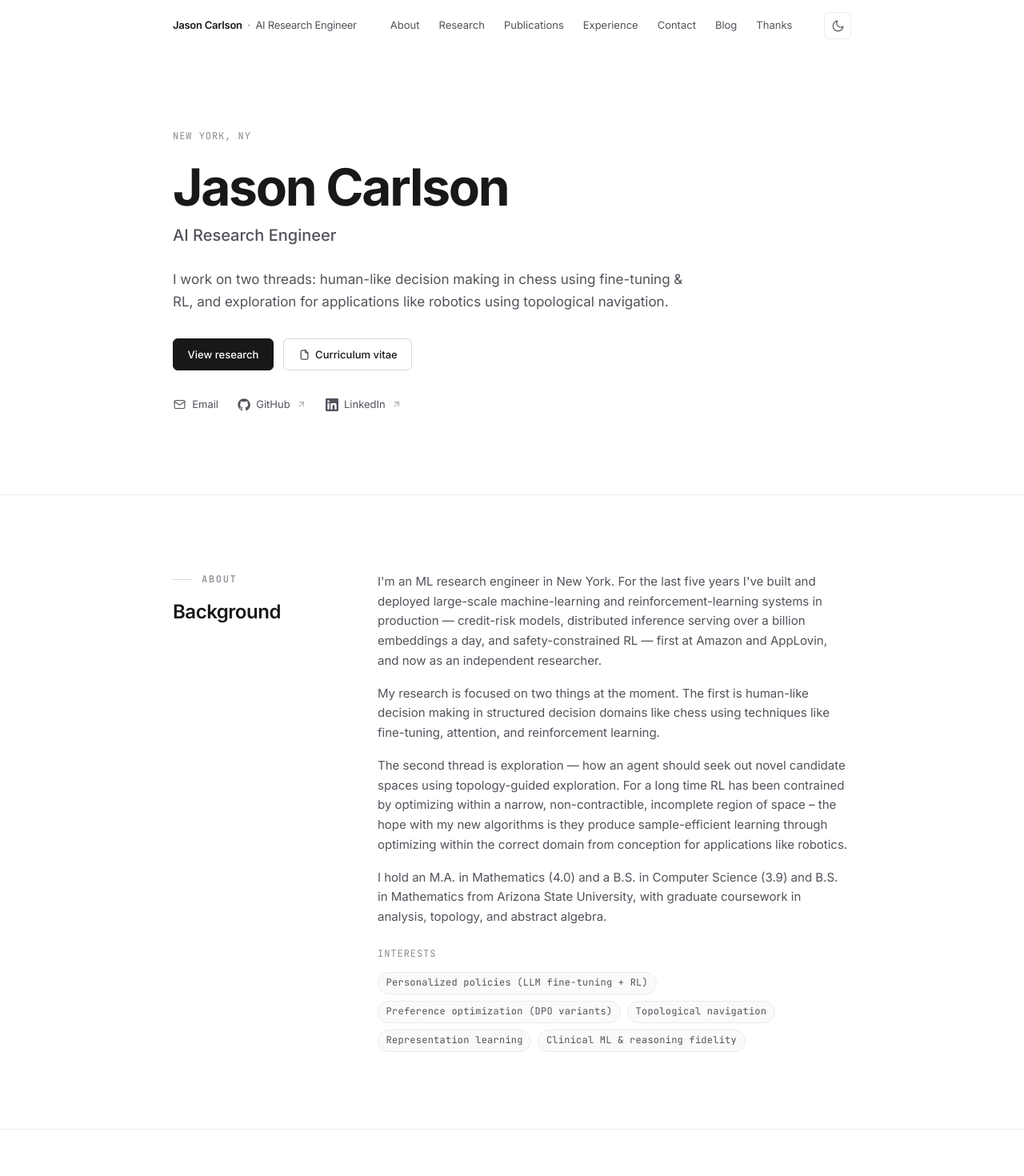
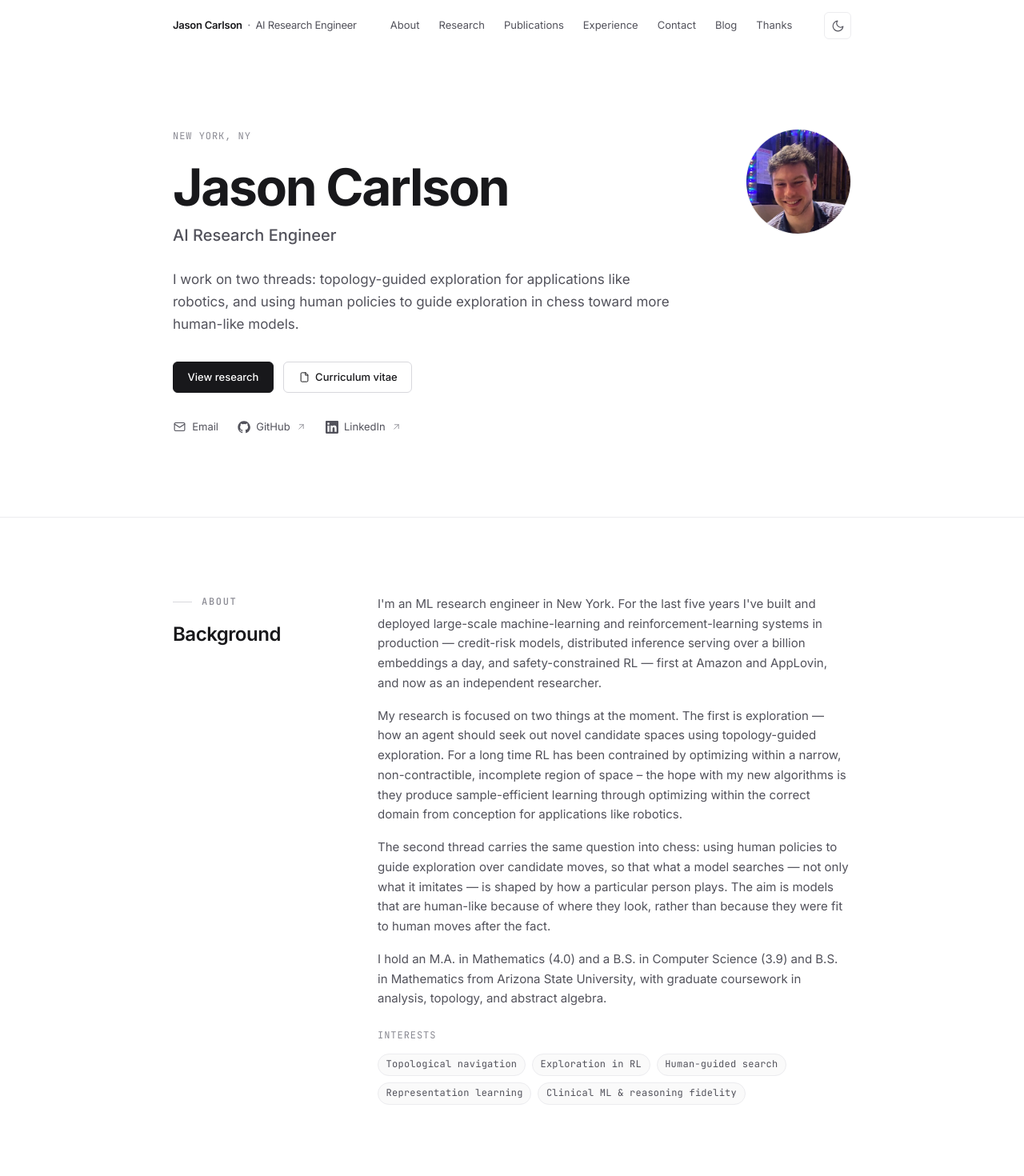
Before and after one commit to jcarlson212/personal-research-website, a React (Vite) app: page / in a window 1280 px wide. Shown: the top 1470 px of the page at 80% size. Built offline with nearby package versions, Linux system fonts and the light colour scheme.

Commit message:
update topology notes

```diff
--- a/src/components/Hero.tsx
+++ b/src/components/Hero.tsx
@@ -4,7 +4,10 @@ import { GitHub, LinkedIn, Mail, Document, ArrowUpRight } from './icons'
 export default function Hero() {
   return (
     <section className="hero section--flush" id="top">
-      <div className="container">
+      <div className="container hero__inner">
+        <span className="hero__photo">
+          <img src={profile.photo} alt={profile.name} width={440} height={440} />
+        </span>
         <p className="hero__eyebrow">{profile.location}</p>
         <h1 className="hero__name">{profile.name}</h1>
         <p className="hero__title">{profile.title}</p>
--- a/src/components/Research.tsx
+++ b/src/components/Research.tsx
@@ -117,6 +117,18 @@ function ProgramCard({ program }: { program: Program }) {
               </h4>
               <p className="stage__venue">{s.venue}</p>
               <p className="stage__summary">{s.summary}</p>
+              {s.figure && (
+                <figure className="stage__figure">
+                  <img
+                    src={s.figure.src}
+                    alt={s.figure.alt}
+                    loading="lazy"
+                  />
+                  <figcaption className="stage__figure-caption">
+                    {s.figure.caption}
+                  </figcaption>
+                </figure>
+              )}
               {s.images && (
                 <figure className="stage__gallery">
                   <div className="stage__gallery-grid">
--- a/src/data/content.ts
+++ b/src/data/content.ts
@@ -25,8 +25,9 @@ export const profile = {
   name: 'Jason Carlson',
   title: 'AI Research Engineer',
   location: 'New York, NY',
+  photo: '/profile.jpg',
   tagline:
-    'I work on two threads: human-like decision making in chess using fine-tuning & RL, and exploration for applications like robotics using topological navigation.',
+    'I work on two threads: topology-guided exploration for applications like robotics, and using human policies to guide exploration in chess toward more human-like models.',
   email: 'jcarlson212@gmail.com',
   links: {
     github: 'https://github.com/jcarlson212',
@@ -39,14 +40,14 @@ export const profile = {
 export const about = {
   paragraphs: [
     "I'm an ML research engineer in New York. For the last five years I've built and deployed large-scale machine-learning and reinforcement-learning systems in production — credit-risk models, distributed inference serving over a billion embeddings a day, and safety-constrained RL — first at Amazon and AppLovin, and now as an independent researcher.",
-    'My research is focused on two things at the moment. The first is human-like decision making in structured decision domains like chess using techniques like fine-tuning, attention, and reinforcement learning.',
-    'The second thread is exploration — how an agent should seek out novel candidate spaces using topology-guided exploration. For a long time RL has been contrained by optimizing within a narrow, non-contractible, incomplete region of space – the hope with my new algorithms is they produce sample-efficient learning through optimizing within the correct domain from conception for applications like robotics.',
+    'My research is focused on two things at the moment. The first is exploration — how an agent should seek out novel candidate spaces using topology-guided exploration. For a long time RL has been contrained by optimizing within a narrow, non-contractible, incomplete region of space – the hope with my new algorithms is they produce sample-efficient learning through optimizing within the correct domain from conception for applications like robotics.',
+    'The second thread carries the same question into chess: using human policies to guide exploration over candidate moves, so that what a model searches — not only what it imitates — is shaped by how a particular person plays. The aim is models that are human-like because of where they look, rather than because they were fit to human moves after the fact.',
     'I hold an M.A. in Mathematics (4.0) and a B.S. in Computer Science (3.9) and B.S. in Mathematics from Arizona State University, with graduate coursework in analysis, topology, and abstract algebra.',
   ],
   interests: [
-    'Personalized policies (LLM fine-tuning + RL)',
-    'Preference optimization (DPO variants)',
     'Topological navigation',
+    'Exploration in RL',
+    'Human-guided search',
     'Representation learning',
     'Clinical ML & reasoning fidelity',
   ],
@@ -66,6 +67,8 @@ export interface ProgramStage {
   href?: string
   images?: { src: string; alt: string }[]
   imagesCaption?: string
+  /** A single result figure, rendered larger than the gallery grid. */
+  figure?: { src: string; alt: string; caption: string }
 }
 
 export interface Program {
@@ -80,12 +83,12 @@ export interface Program {
 }
 
 const garrychess: Program = {
-  kicker: 'Research program · Decision-making',
+  kicker: 'Research program · Human-guided search',
   name: 'GarryChess',
   url: 'https://www.garrychess.ai',
   urlLabel: 'garrychess.ai',
   blurb:
-    'A multi-year research program on modeling individual human chess play — how a specific person, at a specific strength, actually chooses their moves. Three connected papers build from imitation, to disentangled style, to adaptive engine search.',
+    'A multi-year research program on using human policies to guide exploration in chess — letting a model of how a specific person plays decide which moves are worth searching at all. Three connected papers move from imitation, to a style representation disentangled from strength, to a learned controller that spends engine search where that person would look.',
   video: {
     src: '/reinforcement_learning_human_chess_example.mp4',
     caption:
@@ -110,7 +113,7 @@ const garrychess: Program = {
       status: 'preprint',
       venue: 'Preprint on arXiv · AAAI submission pending',
       summary:
-        'A compact per-player embedding that captures style disentangled from strength (linear probe recovers rating at only R²=0.06). A rating-conditioned base model — Maia-3 policy plus Stockfish features — explains rating-typical play; a frozen residual leaves the embedding to encode only how a player deviates.',
+        'Matilda decouples search from neural human-policy priors, then recombines them through a residual re-ranker to achieve state-of-the-art elite chess move prediction (+18.5% over Maia-3 23M).',
       href: 'https://arxiv.org/abs/2606.25176',
     },
     {
@@ -165,6 +168,12 @@ const topology: Program = {
       venue: 'In preparation',
       summary:
         'Proof of concept for topology-guided exploration in simple grid spaces, building on top of the work of Go-Explore in hard RL exploration and evaluated on the TopoGym benchmarks.',
+      figure: {
+        src: '/topoexplore/solve-profile.png',
+        alt: 'Solve profile: fraction of TopoGym worlds solved against training steps, comparing Go-Explore with three TopoExplore variants. All three TopoExplore curves rise faster and settle higher than Go-Explore.',
+        caption:
+          'Preview of work in progress — solve profile over a few dozen TopoGym worlds, several seeds each; bands are the spread across seeds. The coverage Go-Explore reaches at 1M steps is matched by TopoExplore at about 0.5M, and by the curvature variants at about 0.3M. Curvature does nearly all of that work — TE + both tracks it closely.',
+      },
     },
     {
       index: 3,
@@ -173,12 +182,12 @@ const topology: Program = {
       status: 'planned',
       venue: 'Planned',
       summary:
-        'If TopoExplore proves out, the plan is to expand to more complicated environments — including world models, through finding exploration opportunities in the latent space.',
+        'If TopoExplore proves out, the plan is to move to robotics environments, where the same exploration machinery applies directly to exploring the real world — and from there to world models, finding exploration opportunities in the latent space.',
     },
   ],
 }
 
-export const programs: Program[] = [garrychess, topology]
+export const programs: Program[] = [topology, garrychess]
 
 /* ---- Other research ------------------------------------------------------ */
 export interface ResearchItem {
--- a/src/styles/components.css
+++ b/src/styles/components.css
@@ -117,6 +117,35 @@
    -------------------------------------------------------------------------- */
 .hero {
   padding-block: clamp(var(--sp-8), 12vh, var(--sp-10)) var(--sp-9);
+}
+.hero__inner {
+  display: grid;
+  grid-template-columns: minmax(0, 1fr) auto;
+  column-gap: var(--sp-6);
+  align-items: start;
+}
+.hero__inner > :not(.hero__photo) {
+  grid-column: 1;
+}
+.hero__photo {
+  grid-column: 2;
+  /* Spans the eyebrow / name / title / tagline block. */
+  grid-row: 1 / span 4;
+  align-self: start;
+  display: block;
+  width: 132px;
+  height: 132px;
+  border-radius: 50%;
+  overflow: hidden;
+  border: 1px solid var(--border);
+}
+.hero__photo img {
+  display: block;
+  width: 100%;
+  height: 100%;
+  object-fit: cover;
+  /* Source is a loose square; zoom and nudge so the face sits centred. */
+  transform: translate(-3%, 7%) scale(1.3);
 }
 .hero__eyebrow {
   font-family: var(--font-mono);
@@ -287,14 +316,15 @@
 .programs {
   display: flex;
   flex-direction: column;
-  gap: var(--sp-5);
 }
 .flagship {
-  border: 1px solid var(--border);
-  border-radius: var(--radius-lg);
-  background: linear-gradient(180deg, var(--bg-subtle), var(--surface));
-  padding: clamp(var(--sp-5), 4vw, var(--sp-7));
-  box-shadow: var(--shadow-sm);
+  padding-block: var(--sp-8);
+}
+.flagship:first-child {
+  padding-top: var(--sp-2);
+}
+.flagship + .flagship {
+  border-top: 1px solid var(--border);
 }
 .flagship__head {
   display: flex;
@@ -450,6 +480,27 @@
   color: var(--text-secondary);
   max-width: 44rem;
 }
+.stage__figure {
+  margin-top: var(--sp-4);
+  max-width: 34rem;
+}
+.stage__figure img {
+  display: block;
+  width: 100%;
+  height: auto;
+  border-radius: calc(var(--radius) / 2);
+}
+/* Plot is rendered on white; flip it to sit on the dark ground without
+   recolouring the series. */
+:root[data-theme='dark'] .stage__figure img {
+  filter: invert(1) hue-rotate(180deg);
+}
+.stage__figure-caption {
+  margin-top: var(--sp-2);
+  font-size: var(--fs-xs);
+  line-height: var(--lh-normal);
+  color: var(--text-muted);
+}
 .stage__gallery {
   margin-top: var(--sp-4);
   max-width: 44rem;
@@ -477,7 +528,8 @@
    Other research grid
    -------------------------------------------------------------------------- */
 .other-research {
-  margin-top: var(--sp-7);
+  border-top: 1px solid var(--border);
+  padding-top: var(--sp-7);
 }
 .other-research__label {
   font-family: var(--font-mono);
@@ -491,17 +543,11 @@
 .research-grid {
   display: grid;
   grid-template-columns: repeat(2, 1fr);
-  gap: var(--sp-4);
+  gap: var(--sp-5);
 }
 .rcard {
-  border: 1px solid var(--border);
-  border-radius: var(--radius);
-  background: var(--surface);
-  padding: var(--sp-5);
-  transition: border-color 0.15s ease, transform 0.15s ease;
-}
-.rcard:hover {
-  border-color: var(--border-strong);
+  border-top: 1px solid var(--border);
+  padding-top: var(--sp-4);
 }
 .rcard__top {
   margin-bottom: var(--sp-3);
@@ -831,6 +877,19 @@
 @media (max-width: 640px) {
   .nav__links {
     display: none;
+  }
+  .hero__inner {
+    grid-template-columns: 1fr;
+  }
+  .hero__inner > :not(.hero__photo) {
+    grid-column: auto;
+  }
+  .hero__photo {
+    grid-column: auto;
+    grid-row: auto;
+    width: 88px;
+    height: 88px;
+    margin-bottom: var(--sp-4);
   }
   .flagship__head {
     flex-direction: column;
```
Also changed, not shown: public/profile.jpg (added), public/topoexplore/solve-profile.png (added).
